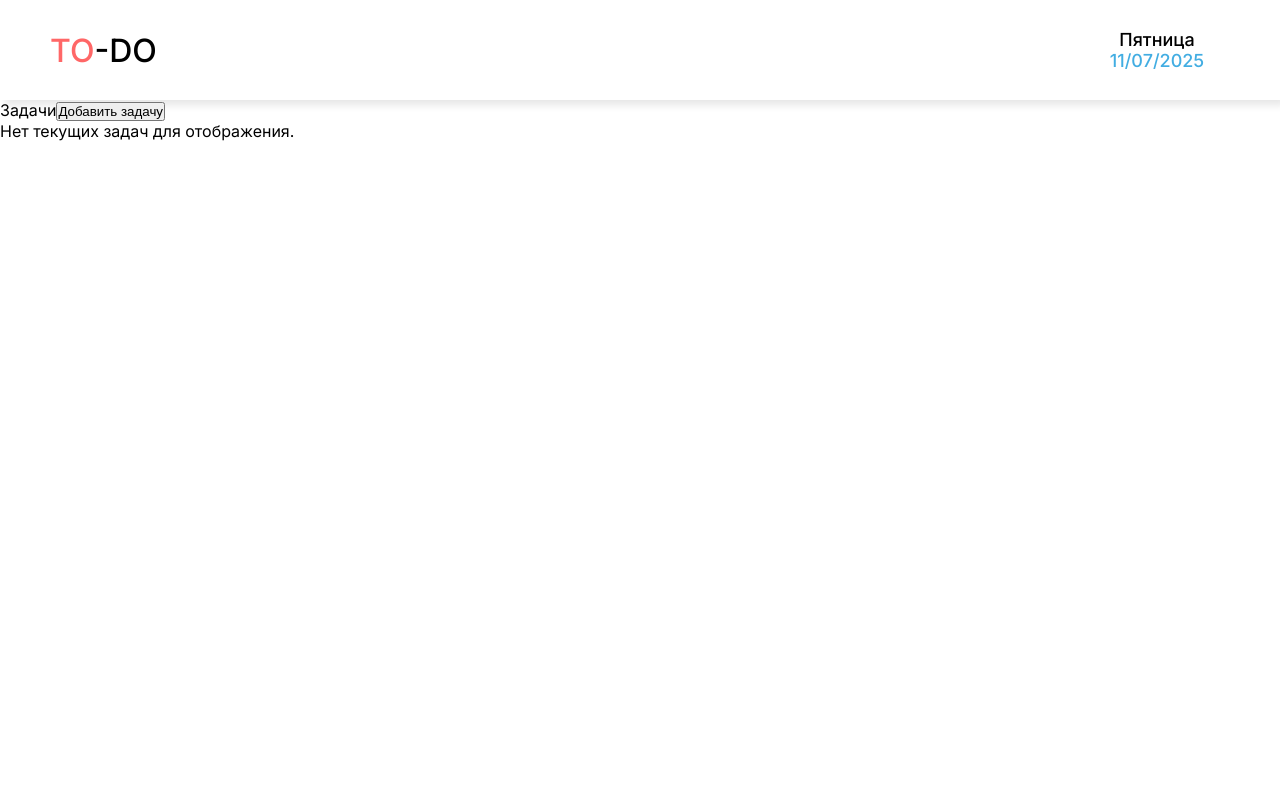
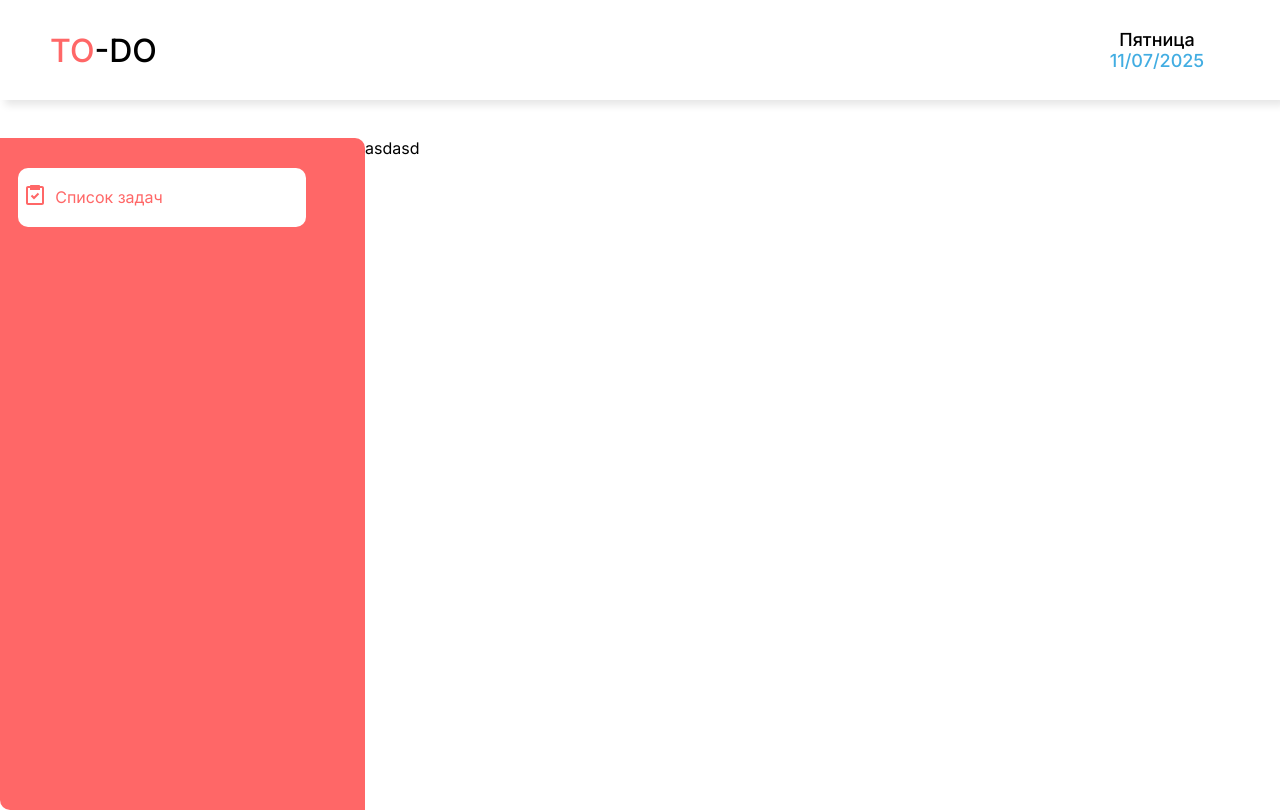
Before and after one commit to 6QWERTY9/TODO-LIST, a React (Vite) app in the folder frontend/: page / in a window 1280 px wide. Built offline with nearby package versions, Linux system fonts and the light colour scheme.

Commit message:
add "@shared/layoutPage"

```diff
--- a/frontend/src/app/App.tsx
+++ b/frontend/src/app/App.tsx
@@ -1,4 +1,5 @@
 import { Header } from "@shared/components/header"
+import { LayoutPage } from "@shared/components/layoutPage/ui/Layoutpage"
 import { TaskSection } from "@widgets/taskSection"
 
 import { BrowserRouter } from "react-router-dom"
@@ -6,8 +7,7 @@ function App() {
 
   return (
     <BrowserRouter>
-    <Header/>
-      <TaskSection/>
+    <LayoutPage>asdasd</LayoutPage>
     </BrowserRouter>
   )
 }
--- /dev/null
+++ b/frontend/src/shared/components/layoutPage/api/index.ts
@@ -0,0 +1 @@
+export { }
--- /dev/null
+++ b/frontend/src/shared/components/layoutPage/config/index.ts
@@ -0,0 +1 @@
+export { }
--- /dev/null
+++ b/frontend/src/shared/components/layoutPage/index.ts
@@ -0,0 +1,4 @@
+export * from './api'
+export * from './config'
+export * from './model'
+export * from './ui'
--- /dev/null
+++ b/frontend/src/shared/components/layoutPage/model/index.ts
@@ -0,0 +1 @@
+export { }
--- /dev/null
+++ b/frontend/src/shared/components/layoutPage/ui/Layoutpage.tsx
@@ -0,0 +1,23 @@
+import { Header } from "@shared/components/header";
+
+import css from './index.module.scss';
+import { SideBar } from "@widgets/SideBar";
+
+interface LayoutPageProps {
+  children: React.ReactNode
+}
+
+export const LayoutPage: React.FC<LayoutPageProps> = ({children}) => {
+  return (
+    <div className={css.layout}>
+      <Header/>
+      <div className={css.middle_content}>
+        <SideBar/>
+        <main>
+          {children}
+        </main>
+      </div>
+    </div>
+
+  )
+}
--- /dev/null
+++ b/frontend/src/shared/components/layoutPage/ui/index.module.scss
@@ -0,0 +1,14 @@
+.layout {
+    display: flex;
+    flex-direction: column;
+
+    min-height: 100vh;
+
+    .middle_content {
+        display: flex;
+
+        main {
+            margin-top: 3%;
+        }
+    }
+}
--- /dev/null
+++ b/frontend/src/shared/components/layoutPage/ui/index.ts
@@ -0,0 +1,3 @@
+import {LayoutPage} from './Layoutpage.tsx'
+
+export { LayoutPage }
--- a/frontend/src/widgets/SideBar/ui/SideBar.tsx
+++ b/frontend/src/widgets/SideBar/ui/SideBar.tsx
@@ -6,7 +6,7 @@ import css from './index.module.scss';
 const sideBarNavItems = [
   {id: 'my_task', title: 'Список задач', icon: './icons/task.svg', route: '/'}
 ]
-export const SideBarNav = () => {
+export const SideBar = () => {
   const [activeItemId, setActiveItemId] = useState<string | null>('my_task');
 
   const handleItemClick = (id: string) => {
--- a/frontend/src/widgets/SideBar/ui/index.ts
+++ b/frontend/src/widgets/SideBar/ui/index.ts
@@ -1,3 +1,3 @@
-import SideBar from './SideBar.tsx'
+import {SideBar} from './SideBar.tsx'
 
 export { SideBar }
```
